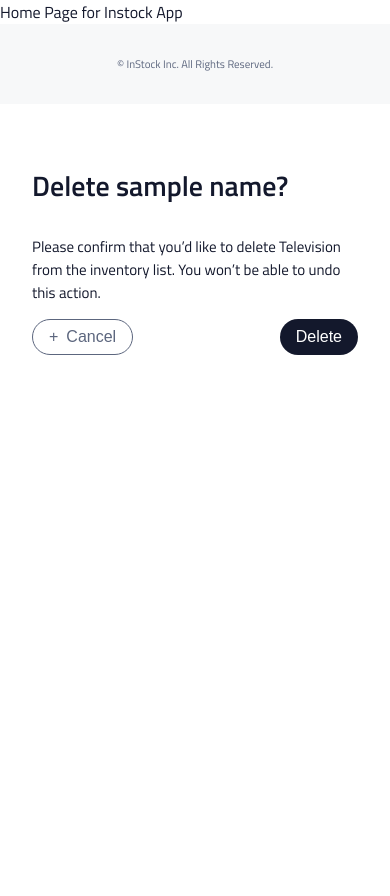
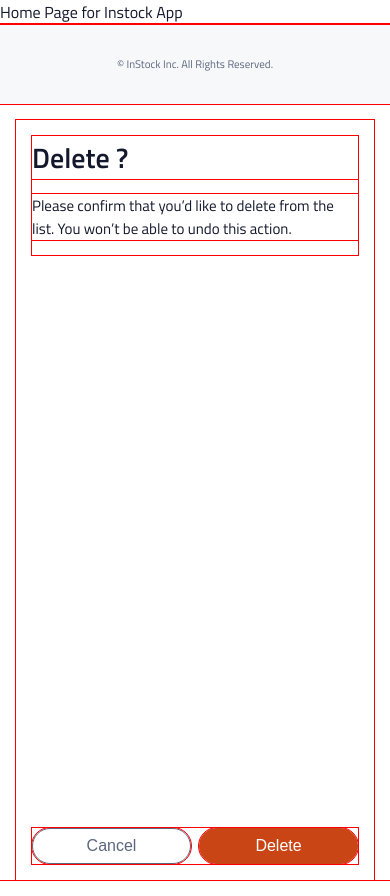
Before and after one commit to Konirad/instock-frontend, a React (Create React App) app: page / in a window 390 px wide. Before the commit the page ends 844 px from the top, so only its background shows below. Built offline with nearby package versions, Linux system fonts and the light colour scheme.

Commit message:
making progress on the delete modal, responsiveness in place, fe features left to finish

```diff
--- a/src/components/DeleteModal/DeleteModal.js
+++ b/src/components/DeleteModal/DeleteModal.js
@@ -1,41 +1,23 @@
 import React from "react";
 import Button from "../Button/Button.js";
+import "./DeleteModal.scss";
 
-import "./DeleteModal.scss";
-import "../../styles/partials/_variables.scss";
-
-const sampleName = "sample name";
-
-function DeleteModal() {
-  const handleCancelClick = () => {
-    alert("Button Clicked!");
-  };
-
-  const handleDeleteClick = () => {
-    alert("Button Clicked!");
-  };
+const DeleteModal = ({ sampleName, onCancelClick, onDeleteClick }) => {
   return (
     <div className="delete-modal">
-      <p className="delete-modal__header">Delete {sampleName}?</p>
-      <p className="delete-modal__body">
-        Please confirm that you’d like to delete Television from the inventory
-        list. You won’t be able to undo this action.
-      </p>
+      <div>
+        <p className="delete-modal__header">Delete {sampleName}?</p>
+        <p className="delete-modal__body">
+          Please confirm that you’d like to delete {sampleName} from the {sampleName}
+          list. You won’t be able to undo this action.
+        </p>
+      </div>
       <div className="delete-modal__button-container">
-        <Button
-          text="Cancel"
-          style="secondary"
-          onClick={handleCancelClick}
-          icon="+"
-        />
-        <Button
-          text="Delete"
-          style="nav"
-          onClick={handleDeleteClick}
-        />
+        <Button text="Cancel" style="secondary" onClick={onCancelClick} />
+        <Button text="Delete" style="delete" onClick={onDeleteClick} />
       </div>
     </div>
   );
-}
+};
 
 export default DeleteModal;
--- a/src/components/DeleteModal/DeleteModal.scss
+++ b/src/components/DeleteModal/DeleteModal.scss
@@ -2,37 +2,62 @@
 @use "../../styles/partials/mixins" as *;
 @use "../../styles/partials/global" as *;
 
+* {
+  outline: red 1px solid;
+}
+
 .delete-modal {
+  display: flex;
+  flex-direction: column;
+  justify-content: space-between;
+  min-height: 90vh;
   margin: $mobile-margins;
   padding: 1rem;
 
   @include tabletStyle {
     margin: $tablet-margins;
-    width: 50%;
+    width: 75%;
     margin: auto;
+
+    max-width: 40rem;
+    min-height: unset;
   }
 
   &__header {
     font-weight: 600;
     font-size: 1.75rem;
+    margin: unset;
+
+    @include tabletStyle {
+      font-size: 2rem;
+    }
   }
 
   &__body {
     font-weight: 400;
     font-size: 0.9375rem;
+
+    @include tabletStyle {
+      font-size: 1rem;
+    }
   }
 
   &__button-container {
     display: flex;
     justify-content: space-between;
-    gap: 2rem;
+    gap: .5rem;
+
+    @include tabletStyle {
+      width: 40%;
+      margin-left: auto;
+    }
   }
 }
 
-.delete {
-    width: 100%;
+.button.secondary {
+  width: 50%;
 }
 
-.primary {
-    width: 100%;
+.button.delete {
+  width: 50%;
 }
```
